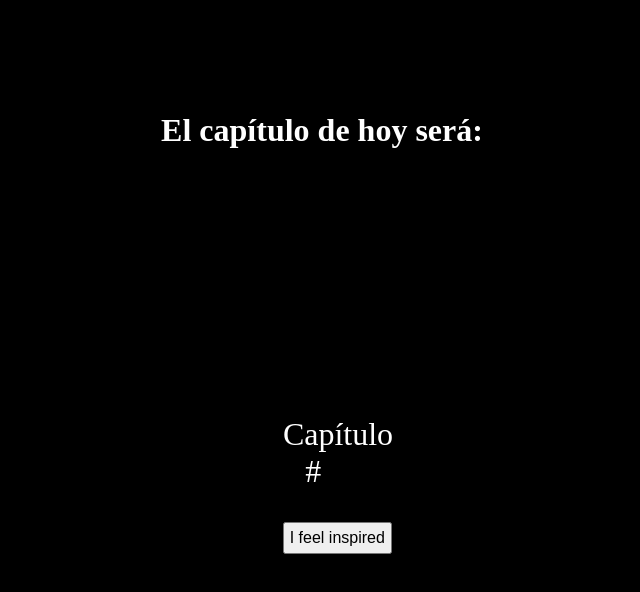
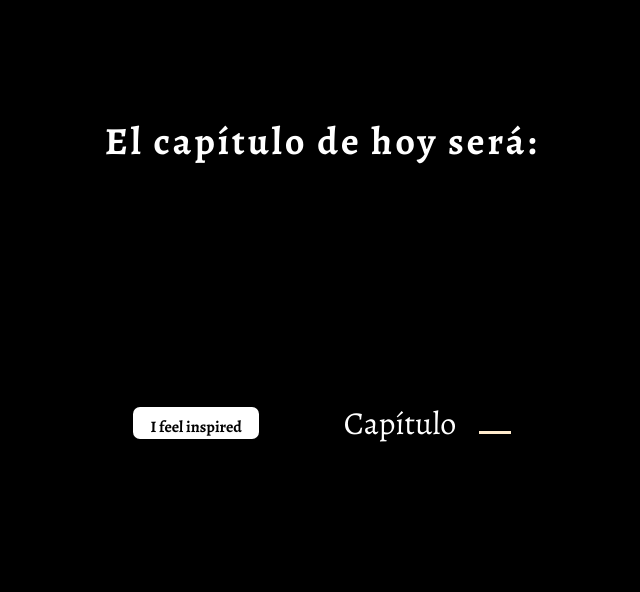
Before and after one commit to Sancaf/RandomChapters, a plain HTML site: page index.html in a window 1280 px wide. Shown: the whole page, without its empty margins (318-958 px from the left). Drawn offline with nearby package versions, Linux system fonts and the light colour scheme.

Commit message:
simplemente, muy bello

```diff
--- a/index.html
+++ b/index.html
@@ -4,6 +4,8 @@
     <meta charset="UTF-8">
     <meta http-equiv="X-UA-Compatible" content="IE=edge">
     <meta name="viewport" content="width=device-width, initial-scale=1.0">
+    <link rel="preconnect" href="https://fonts.gstatic.com">
+    <link href="https://fonts.googleapis.com/css2?family=Alegreya:ital,wght@1,500&display=swap" rel="stylesheet">
     <link rel="stylesheet" href="style/style.css">
     <link rel="icon" href="favicon/favicon.png">
     <title>Reescritura</title>
@@ -14,11 +16,11 @@
     </header>
     <section>
         <div class="section">
+            <div class="button">
+                <button id="button" class="btn">I feel inspired</button>
+            </div>
             <div class="chapter">
-                <span>Capítulo</span><div class="number"><span id="number">#</span></div>
-            </div>
-            <div class="button">
-                <button id="button">I feel inspired</button>
+                <span>Capítulo</span><div class="number"><span id="number"></span></div>
             </div>
         </div>
     </section>
--- a/script/index.js
+++ b/script/index.js
@@ -2,19 +2,26 @@ const number = document.getElementById('number');
 const button = document.getElementById('button');
 
 function btn () {
+    button.style.color = "blanchedalmond";
+    button.style.borderColor = "blanchedalmond";
+    button.style.backgroundColor = "black";
 
     let random = () => {
 
         let randomNumber = Math.ceil(Math.random() * 13);
         if (number.innerText && number.innerText == randomNumber) {
             random();
+        } else if (randomNumber <= 9) {
+            number.innerText = '0' + randomNumber;
         } else {
             number.innerText = randomNumber;
         }
     }
 
     let interval = setInterval(random, 127);
-    let stop = () => clearInterval(interval);
+    let stop = () => {
+        clearInterval(interval);
+    }
     setTimeout(stop, 5000);
 }
 
--- a/style/style.css
+++ b/style/style.css
@@ -1,7 +1,11 @@
+
+@import url('https://fonts.googleapis.com/css2?family=Alegreya:ital,wght@0,400;0,500;0,600;0,700;0,800;0,900;1,400;1,500;1,600;1,700;1,800;1,900&display=swap');
+
 * {
     margin: 0;
     padding: 0;
     box-sizing: border-box;
+    font-family: 'Alegreya', serif !important;
 }
 
 html {
@@ -10,7 +14,7 @@ html {
 
 body {
     height: 100%;
-    display: inline;
+    display: block;
     background-color: rgb(0, 0, 0);
 }
 
@@ -18,39 +22,60 @@ header {
     display: flex;
     justify-content: center;
     align-items: flex-start;
-    padding-top: 7em;
+    padding-top: 6em;
     color: rgb(255, 255, 255);
+    font-size: 1.2em;
+    letter-spacing: 3px;
 }
 
 section {
-    position: absolute;
-    top: 50%;
-    right: 50%;
-    bottom: 50%;
-    left: 50%;
+    margin-top: 17%;
+}
+
+.section {
+    display: flex;
+    justify-content: center;
+    align-items: center;
+    padding:1em;
 }
 
 button {
+    background-color: rgb(255, 255 , 255);
     color: rgb(0, 0, 0);
     font-size: 1em;
-    padding: 0.3em;
+    padding: 0.5em 1em;
+    height: 2em;
+    font-weight: 646;
+    text-decoration: none;
+    border: none;
+    text-align: center;
+    border: solid 1.7px transparent;
+    border-radius: 7px;
+    font-family: 'Alegreya', serif;
+}
+
+button:active {
+    transform: translateY(2px);
+    filter: saturate(150%);
+}
+
+button:hover {
+    color: blanchedalmond;
+    border-color: currentColor;
+    background-color: black;
+    cursor: pointer;
 }
 
 .chapter {
     display: inline;
-    margin-bottom: 1em;
+    margin-left: 2.646em;
     font-size: 2em;
     color: rgb(255, 255, 255);
-}
-
-.section {
-    display: grid;
-    justify-content: center;
-    padding:1em;
 }
 
 .number {
     display: inline-block;
     margin-left: 0.7em;
     width: 1em;
+    border-bottom: 3px solid blanchedalmond;
 }
```
